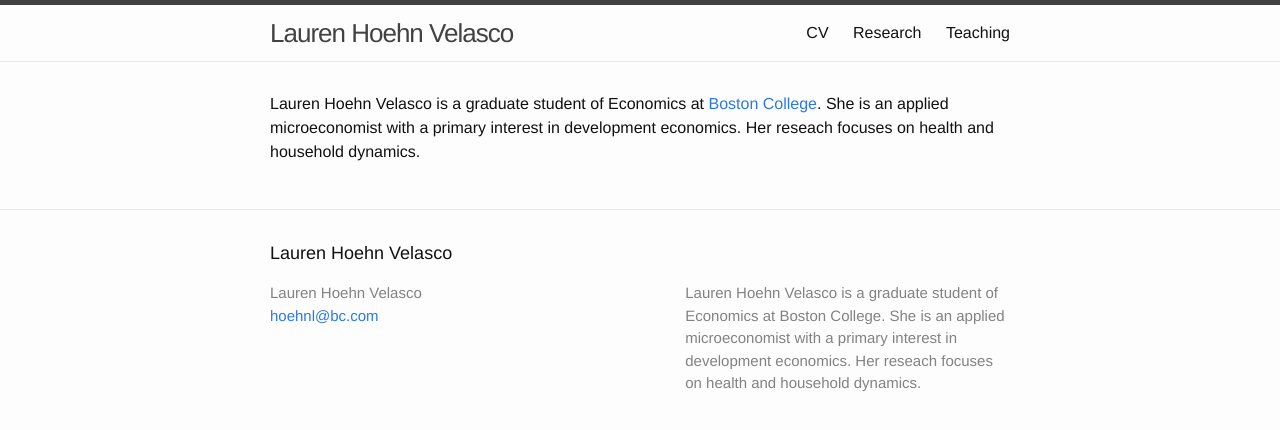
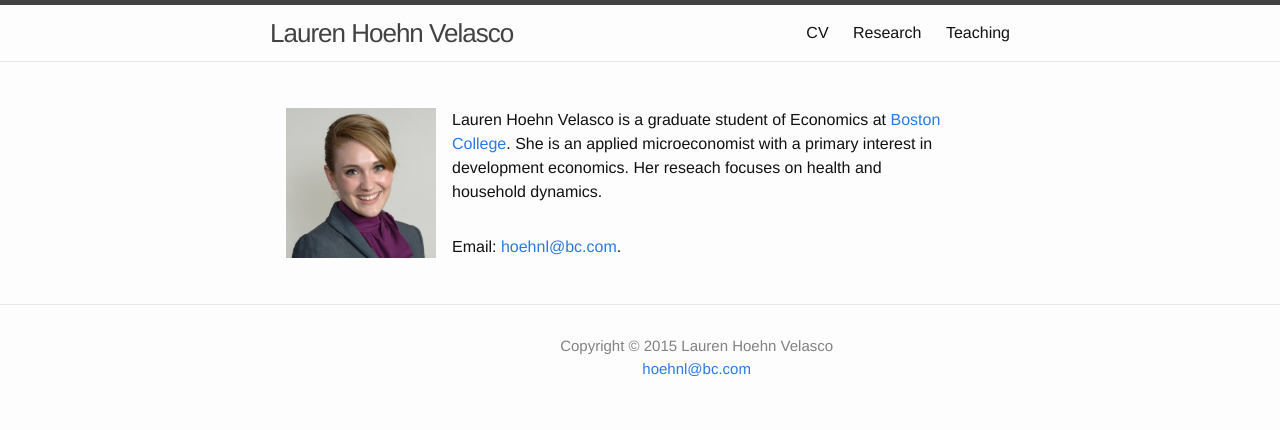
Before and after one commit to germsvel/lhv, a Jekyll site: the page built from index.html, in a window 1280 px wide. Shown: the top 430 px of the page. Built offline with Jekyll 4.4.1, drawn with Linux system fonts in a browser that asks for light colours.

Commit message:
Add special layout and footer to index page. Add sample image for home page and removes feed.xml

```diff
--- /dev/null
+++ b/_includes/about-footer.html
@@ -0,0 +1,25 @@
+<footer class="site-footer">
+
+  <div class="wrapper">
+
+    <div class="footer-col-wrapper">
+      <div class="footer-col  footer-col-1">
+        <ul class="contact-list">
+        </ul>
+      </div>
+
+      <div class="footer-col  footer-col-3 copyright">
+        <p class="text">
+          Copyright &copy; {{ site.time | date: '%Y' }} Lauren Hoehn Velasco
+          </br>
+          <a href="mailto:{{ site.email }}">{{ site.email }}</a>
+        </p>
+      </div>
+
+      <div class="footer-col  footer-col-2">
+      </div>
+    </div>
+
+  </div>
+
+</footer>
--- a/_includes/footer.html
+++ b/_includes/footer.html
@@ -1,8 +1,6 @@
 <footer class="site-footer">
 
   <div class="wrapper">
-
-    <h2 class="footer-heading">{{ site.title }}</h2>
 
     <div class="footer-col-wrapper">
       <div class="footer-col  footer-col-1">
@@ -14,34 +12,6 @@
 
       <div class="footer-col  footer-col-2">
         <ul class="social-media-list">
-          {% if site.github_username %}
-          <li>
-            <a href="https://github.com/{{ site.github_username }}">
-              <span class="icon  icon--github">
-                <svg viewBox="0 0 16 16">
-                  <path fill="#828282" d="M7.999,0.431c-4.285,0-7.76,3.474-7.76,7.761 c0,3.428,2.223,6.337,5.307,7.363c0.388,0.071,0.53-0.168,0.53-0.374c0-0.184-0.007-0.672-0.01-1.32 c-2.159,0.469-2.614-1.04-2.614-1.04c-0.353-0.896-0.862-1.135-0.862-1.135c-0.705-0.481,0.053-0.472,0.053-0.472 c0.779,0.055,1.189,0.8,1.189,0.8c0.692,1.186,1.816,0.843,2.258,0.645c0.071-0.502,0.271-0.843,0.493-1.037 C4.86,11.425,3.049,10.76,3.049,7.786c0-0.847,0.302-1.54,0.799-2.082C3.768,5.507,3.501,4.718,3.924,3.65 c0,0,0.652-0.209,2.134,0.796C6.677,4.273,7.34,4.187,8,4.184c0.659,0.003,1.323,0.089,1.943,0.261 c1.482-1.004,2.132-0.796,2.132-0.796c0.423,1.068,0.157,1.857,0.077,2.054c0.497,0.542,0.798,1.235,0.798,2.082 c0,2.981-1.814,3.637-3.543,3.829c0.279,0.24,0.527,0.713,0.527,1.437c0,1.037-0.01,1.874-0.01,2.129 c0,0.208,0.14,0.449,0.534,0.373c3.081-1.028,5.302-3.935,5.302-7.362C15.76,3.906,12.285,0.431,7.999,0.431z"/>
-                </svg>
-              </span>
-
-              <span class="username">{{ site.github_username }}</span>
-            </a>
-          </li>
-          {% endif %}
-
-          {% if site.twitter_username %}
-          <li>
-            <a href="https://twitter.com/{{ site.twitter_username }}">
-              <span class="icon  icon--twitter">
-                <svg viewBox="0 0 16 16">
-                  <path fill="#828282" d="M15.969,3.058c-0.586,0.26-1.217,0.436-1.878,0.515c0.675-0.405,1.194-1.045,1.438-1.809
-                  c-0.632,0.375-1.332,0.647-2.076,0.793c-0.596-0.636-1.446-1.033-2.387-1.033c-1.806,0-3.27,1.464-3.27,3.27 c0,0.256,0.029,0.506,0.085,0.745C5.163,5.404,2.753,4.102,1.14,2.124C0.859,2.607,0.698,3.168,0.698,3.767 c0,1.134,0.577,2.135,1.455,2.722C1.616,6.472,1.112,6.325,0.671,6.08c0,0.014,0,0.027,0,0.041c0,1.584,1.127,2.906,2.623,3.206 C3.02,9.402,2.731,9.442,2.433,9.442c-0.211,0-0.416-0.021-0.615-0.059c0.416,1.299,1.624,2.245,3.055,2.271 c-1.119,0.877-2.529,1.4-4.061,1.4c-0.264,0-0.524-0.015-0.78-0.046c1.447,0.928,3.166,1.469,5.013,1.469 c6.015,0,9.304-4.983,9.304-9.304c0-0.142-0.003-0.283-0.009-0.423C14.976,4.29,15.531,3.714,15.969,3.058z"/>
-                </svg>
-              </span>
-
-              <span class="username">{{ site.twitter_username }}</span>
-            </a>
-          </li>
-          {% endif %}
         </ul>
       </div>
 
--- /dev/null
+++ b/_layouts/home.html
@@ -0,0 +1,20 @@
+<!DOCTYPE html>
+<html>
+
+  {% include head.html %}
+
+  <body>
+
+    {% include header.html %}
+
+    <div class="page-content">
+      <div class="wrapper">
+        {{ content }}
+      </div>
+    </div>
+
+    {% include about-footer.html %}
+
+  </body>
+
+</html>
--- a/_sass/_layout.scss
+++ b/_sass/_layout.scss
@@ -190,6 +190,7 @@
 
 
 
+
 /**
  * Posts
  */
@@ -234,3 +235,37 @@
         }
     }
 }
+
+/**
+* About-specific styles
+*/
+
+.profile-img {
+  float: left;
+  width: 150px;
+  height: 150px;
+  margin: 1em;
+}
+
+.about-text {
+  float: left;
+  width: 500px;
+  margin-left: auto;
+  margin-top: 1em;
+}
+
+.copyright {
+  text-align: center;
+}
+
+@include media-query($on-laptop) {
+  .about-text {
+    background-color: red;
+  }
+}
+
+@include media-query($on-palm) {
+  .about-text {
+    background-color: blue;
+  }
+}
--- a/index.html
+++ b/index.html
@@ -1,13 +1,19 @@
 ---
-layout: default
+layout: home
 ---
 
 <div class="home">
 
-  <p>
+  <img class="profile-img" src="/images/lhv-profile.jpg">
+
+  <p class="about-text">
     Lauren Hoehn Velasco is a graduate student of Economics at <a href="http://www.bc.edu/schools/cas/economics/" target="_blank">Boston College</a>.
     She is an applied microeconomist with a primary interest in development economics.
     Her reseach focuses on health and household dynamics.
   </p>
 
+  <p class="about-text">
+    Email: <a href="mailto:{{ site.email }}">{{ site.email }}</a>.
+  </p>
+
 </div>
```
Also changed, not shown: feed.xml (deleted, +0 -30 lines), images/lhv-profile.jpg (added).
